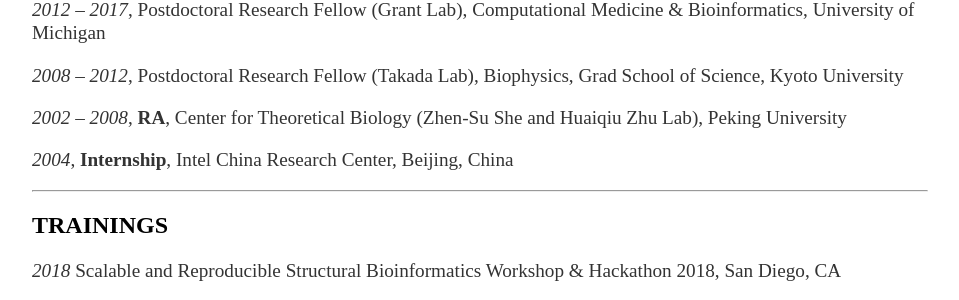
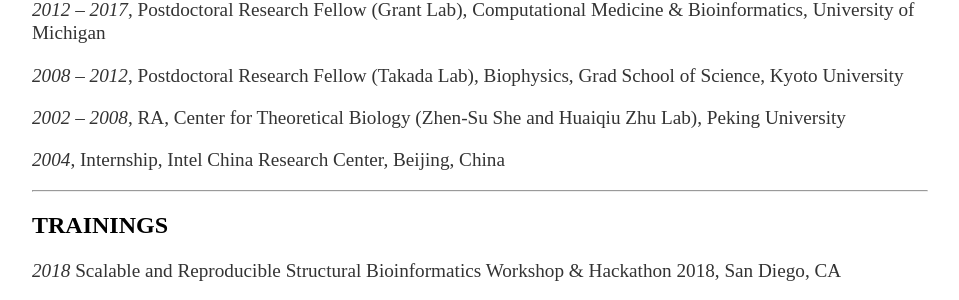
Before and after one commit to xinqyao/xinqyao.github.io, a Jekyll site: the page built from cv/index.md, in a window 1280 px wide and 900 px high, scrolled down 587 px. Shown: the part 153-453 px from the top of the window, without its empty margins (160-1119 px from the left). Built offline with Jekyll 4.4.1, drawn with Linux system fonts in a browser that asks for light colours.

```diff
--- a/cv/index.md
+++ b/cv/index.md
@@ -26,8 +26,8 @@ Web: <https://xinqyao.github.io> <br>
 <p> <em>2017 – present</em>, Postdoctoral Research Associate (Hamelberg Lab), Chemistry, Georgia State University </p>
 <p> <em>2012 – 2017</em>, Postdoctoral Research Fellow (Grant Lab), Computational Medicine & Bioinformatics, University of Michigan </p>
 <p> <em>2008 – 2012</em>, Postdoctoral Research Fellow (Takada Lab), Biophysics, Grad School of Science, Kyoto University </p>
-<p> <em>2002 – 2008</em>, <strong>RA</strong>, Center for Theoretical Biology (Zhen-Su She and Huaiqiu Zhu Lab), Peking University </p>
-<p> <em>2004</em>, <strong>Internship</strong>, Intel China Research Center, Beijing, China </p>
+<p> <em>2002 – 2008</em>, RA, Center for Theoretical Biology (Zhen-Su She and Huaiqiu Zhu Lab), Peking University </p>
+<p> <em>2004</em>, Internship, Intel China Research Center, Beijing, China </p>
 ---
 
 ## TRAININGS
```
